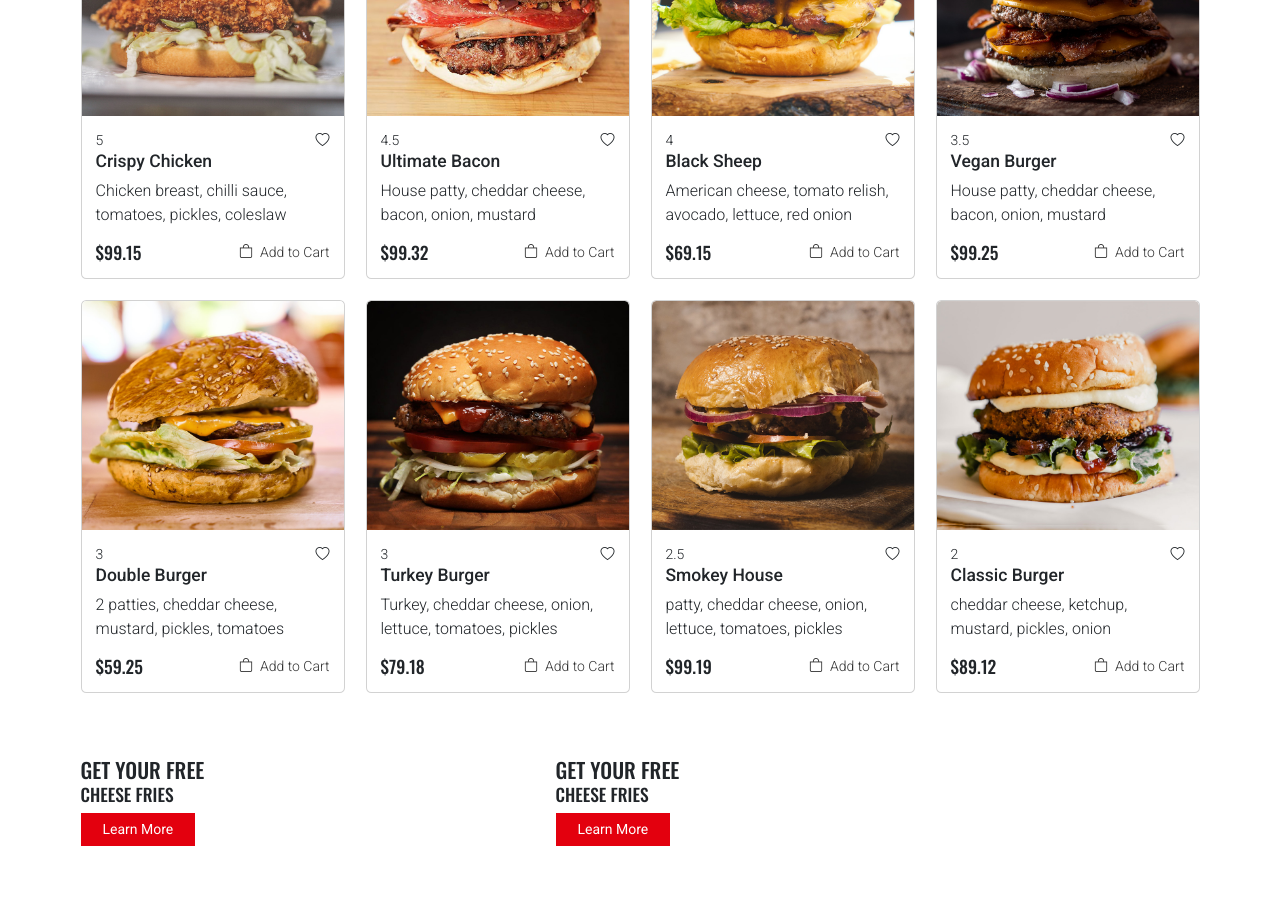
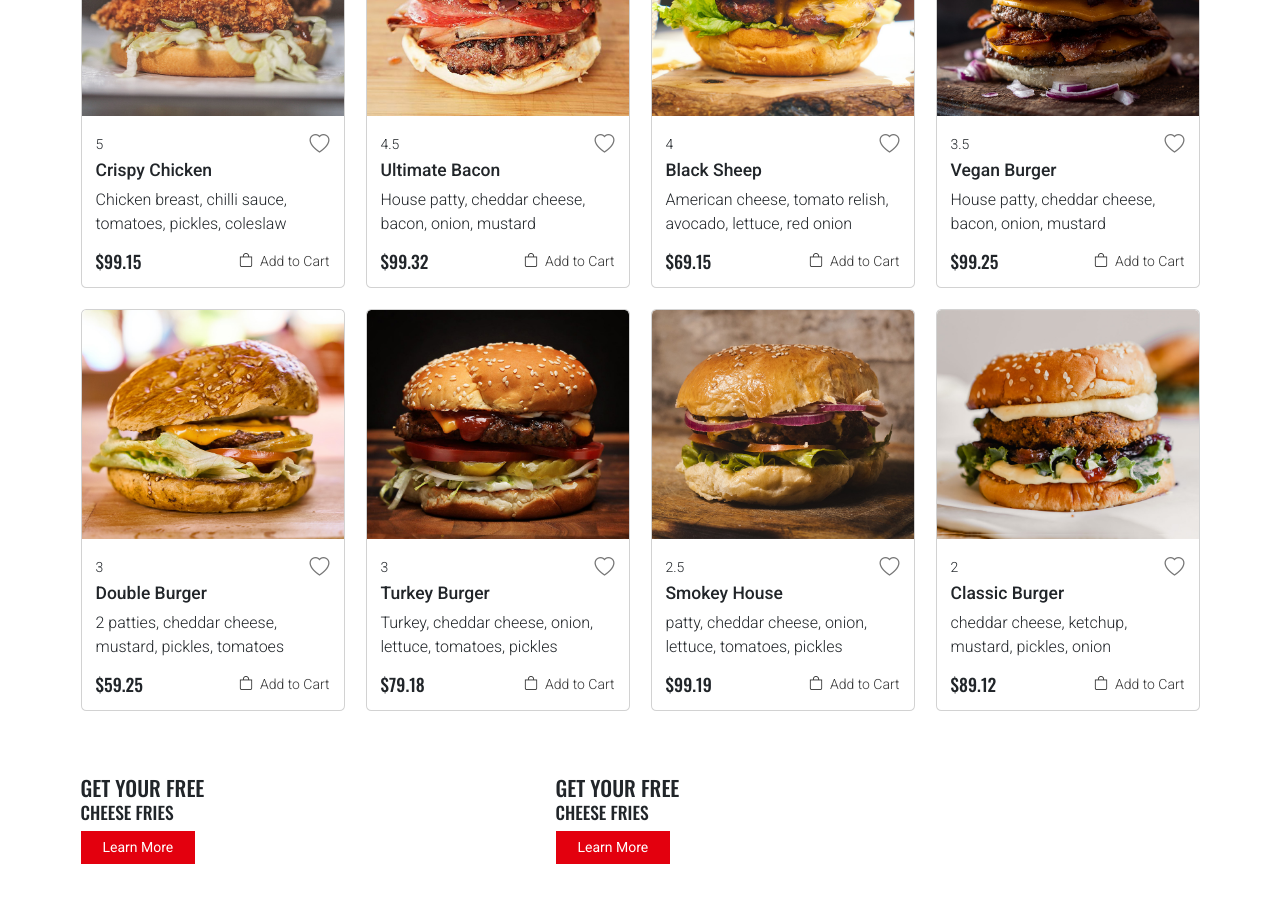
Before and after one commit to kanishkadz/QuickBites, a React (Create React App) app in the folder quick-bite/: page / in a window 1280 px wide. Shown: the part 2340-3242 px from the top of the page. Built offline with nearby package versions, Linux system fonts and the light colour scheme.

Commit message:
Update HomeStyle.css

```diff
--- a/quick-bite/src/styles/HomeStyle.css
+++ b/quick-bite/src/styles/HomeStyle.css
@@ -122,6 +122,17 @@
     font-size: 19px;
 }
 
+.menu_section .item_rating i{
+    color: var(--yellow);
+    padding-right: 5px;
+}
+
+.menu_section .wishlist i{
+    color: var(--grey);
+    font-size: 20px;
+    cursor: pointer;
+}
+
 /* media query */
 @media (max-width:992px){
     /* home about */
```
